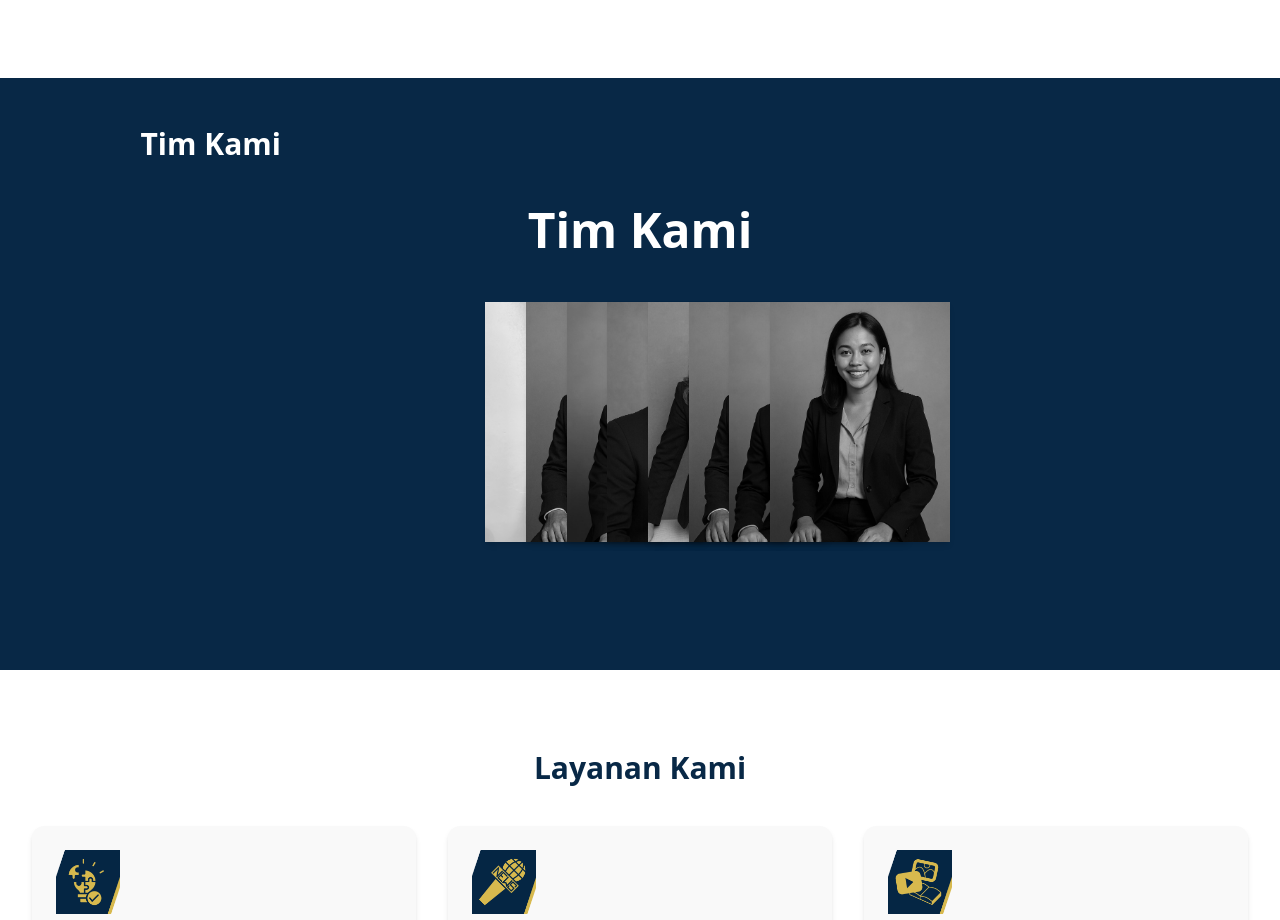
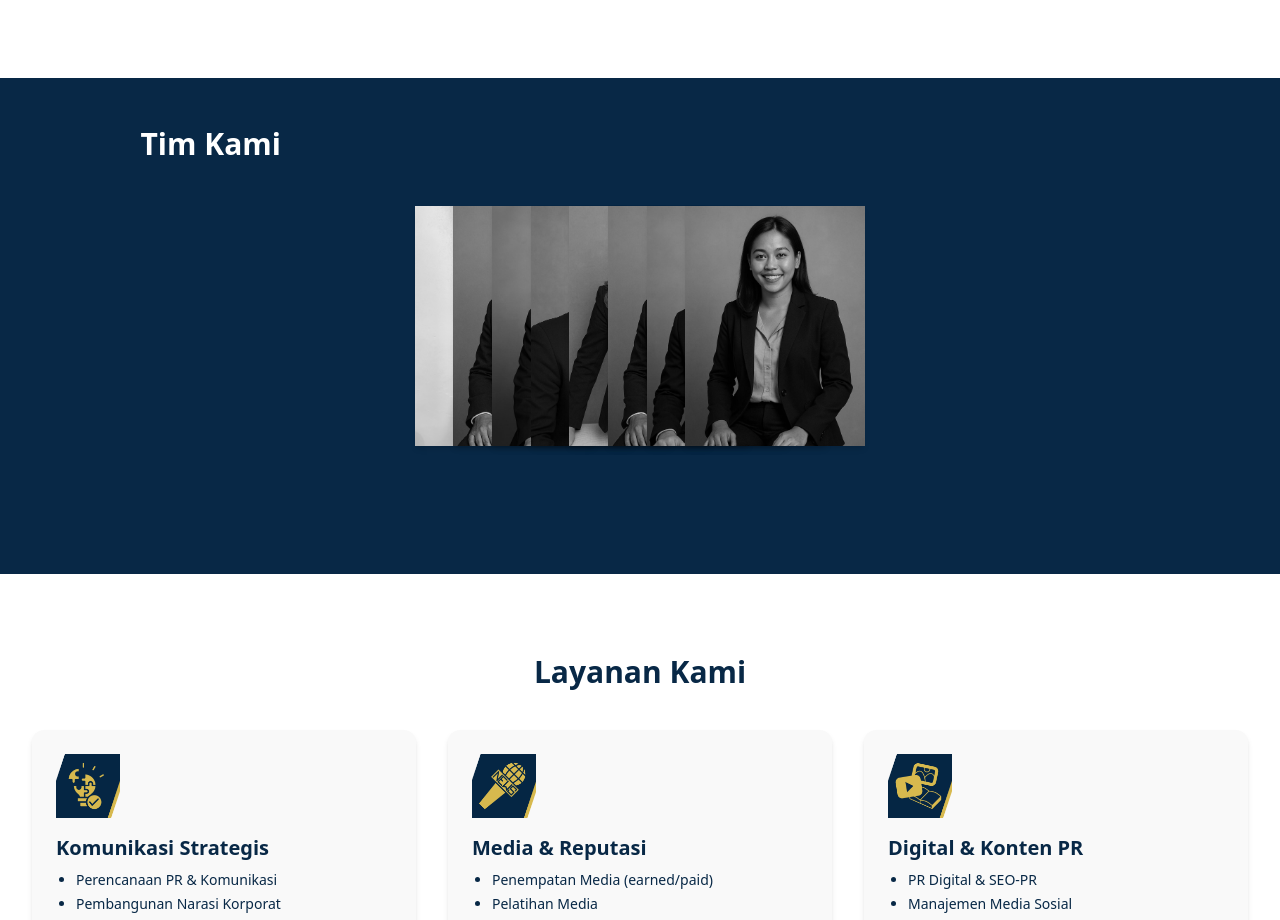
Before and after one commit to ProfAdri90/estetic-dinamis, a Next.js app: page / in a window 1280 px wide. Shown: the part 3450-4370 px from the top of the page. Built offline with nearby package versions, Linux system fonts and the light colour scheme.

Commit message:
Update OurTeams.jsx

```diff
--- a/components/OurTeams.jsx
+++ b/components/OurTeams.jsx
@@ -1,4 +1,4 @@
-
+// components/OurTeams.jsx
 import TeamCard from "./TeamCard";
 import { motion } from "framer-motion";
 
@@ -15,24 +15,12 @@ const teamMembers = [
 
 export default function OurTeams() {
   return (
-    <section id="tim" className="scroll-mt-[140px] w-full px-6 py-20 bg-[#082846] text-white">
-
-      {/* Title */}
-      <motion.h2
-        initial={{ opacity: 0, y: -20 }}
-        whileInView={{ opacity: 1, y: 0 }}
-        transition={{ duration: 0.6 }}
-        className="text-4xl md:text-5xl font-bold mb-12 text-center"
-      >
-        Tim Kami
-      </motion.h2>
-
-      {/* Grid Team */}
-      <div className="grid grid-cols-2 md:grid-cols-8 gap-4 w-full px-4">
+    <section id="tim" className="scroll-mt-[140px] py-20 bg-[#082846] text-white">
+      <div className="grid grid-cols-2 md:grid-cols-8 gap-4 justify-items-center px-4 md:px-12">
         {teamMembers.map((member, index) => (
           <motion.div
             key={index}
-            initial={{ opacity: 0, y: 20 }}
+            initial={{ opacity: 0, y: 30 }}
             whileInView={{ opacity: 1, y: 0 }}
             transition={{ duration: 0.5, delay: index * 0.05 }}
             viewport={{ once: true }}
```
